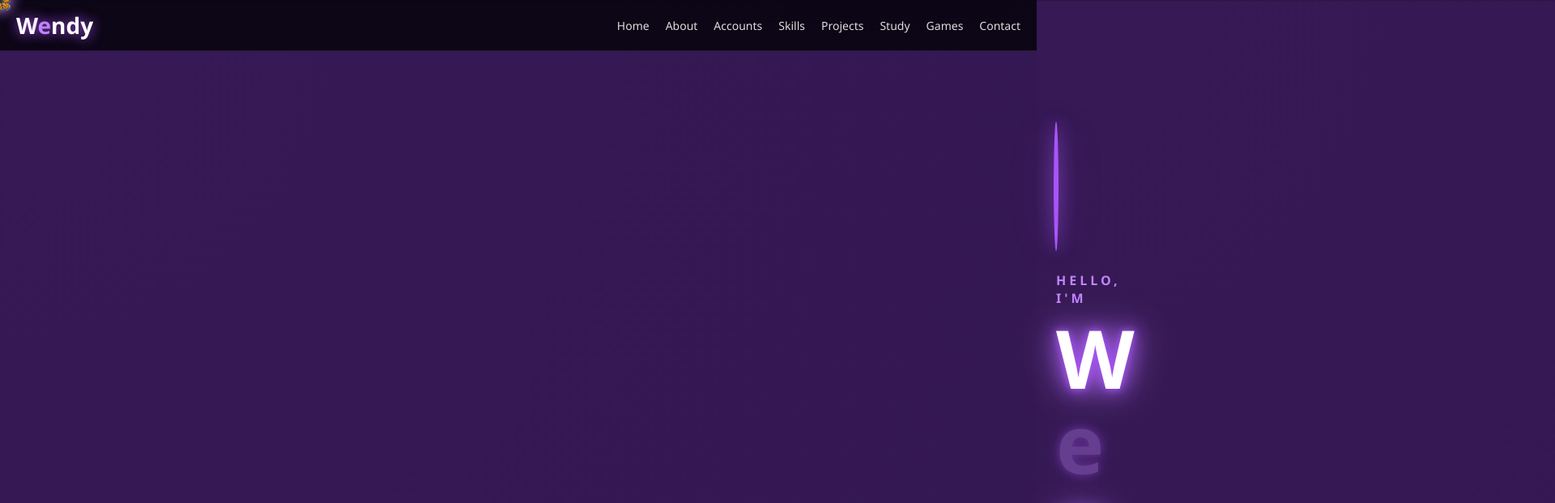
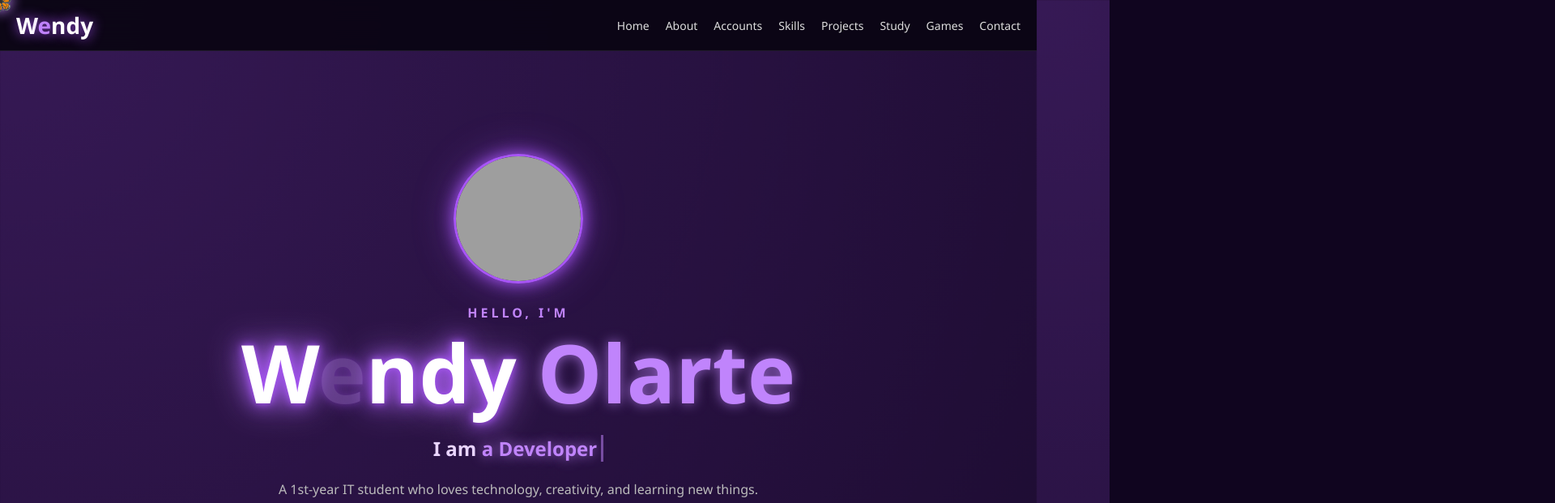
Before and after one commit to wendyolarte/wendyolarte.github.io, a plain HTML site: page index.html in a window 1280 px wide. Shown: the top 621 px of the page at 81% size, 1920 px wide, since content can reach past the window. Drawn offline with Linux system fonts and the light colour scheme; grey boxes are pictures that could not be loaded.

Commit message:
Update style.css

```diff
--- a/css/style.css
+++ b/css/style.css
@@ -28,8 +28,8 @@
         #10051f;
     color: white;
     overflow-x: clip;
-    padding-left: 100%;
-    padding-right: 100%;
+    padding-left: 0%;
+    padding-right: 0%;
 }
 
 img,
```
